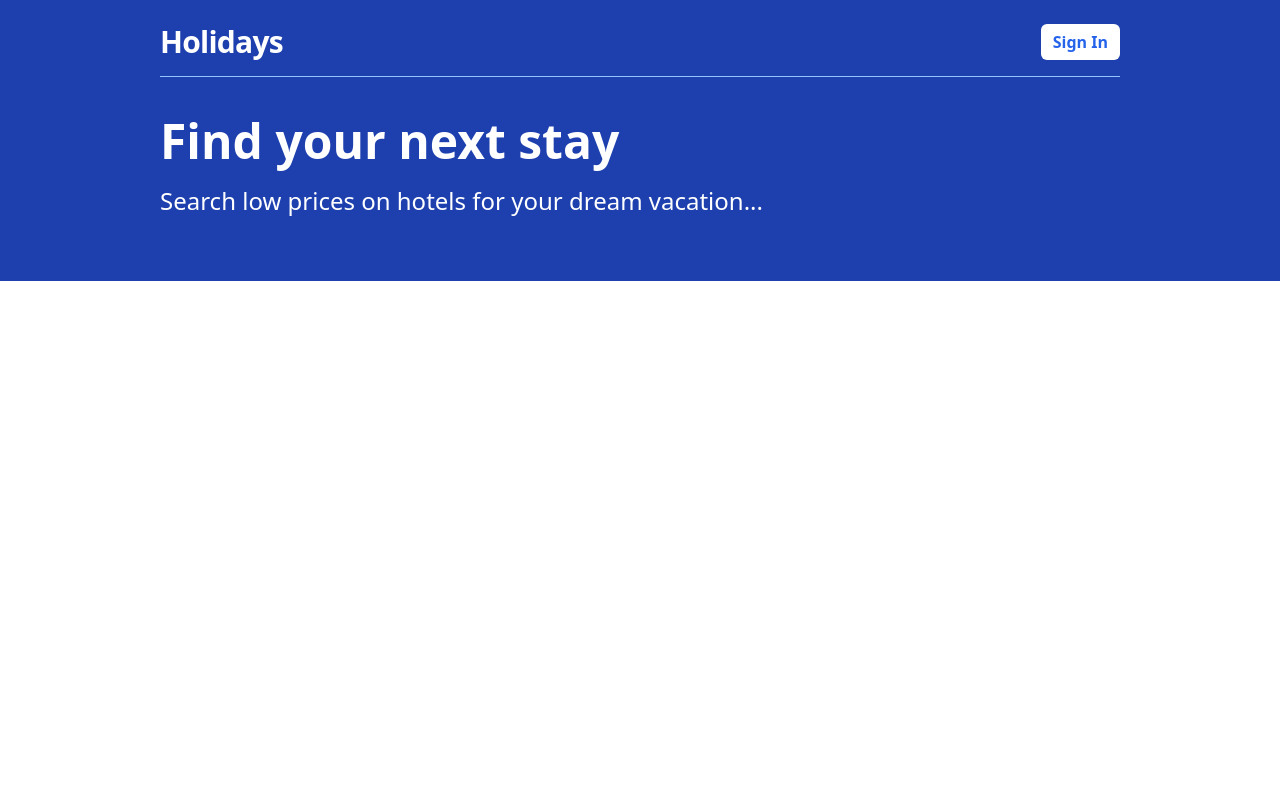
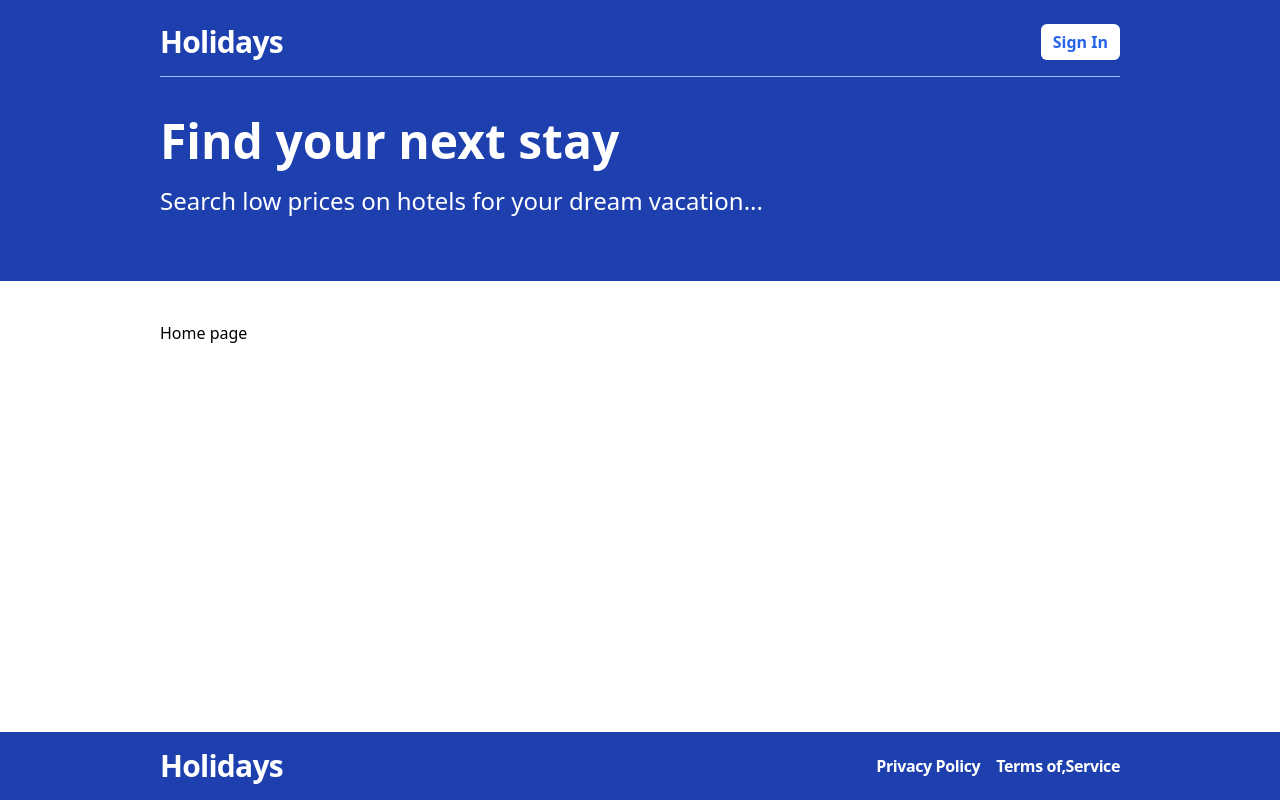
Before and after one commit to skp544/hotel-booking-app, a React (Vite) app in the folder client/: page / in a window 1280 px wide. Built offline with nearby package versions, Linux system fonts and the light colour scheme.

Commit message:
adding footer

```diff
--- a/client/src/App.tsx
+++ b/client/src/App.tsx
@@ -4,8 +4,22 @@
 const App = () => {
   return (
     <Routes>
-      <Route path="/" element={<Layout></Layout>} />
-      <Route path="search" element={<>SearchPage</>} />
+      <Route
+        path="/"
+        element={
+          <Layout>
+            <p>Home page</p>
+          </Layout>
+        }
+      />
+      <Route
+        path="/search"
+        element={
+          <Layout>
+            <p>Searchpage</p>
+          </Layout>
+        }
+      />
       <Route path="*" element={<Navigate to="/" />} />
     </Routes>
   );
--- a/client/src/Layout/Layout.tsx
+++ b/client/src/Layout/Layout.tsx
@@ -1,10 +1,16 @@
-import { Header, Hero } from "../components";
+import { Footer, Header, Hero } from "../components";
 
-const Layout = () => {
+interface Props {
+  children: React.ReactNode;
+}
+
+const Layout = ({ children }: Props) => {
   return (
     <div className=" flex flex-col min-h-screen">
       <Header />
       <Hero />
+      <div className=" container mx-auto py-10 flex-1">{children}</div>
+      <Footer />
     </div>
   );
 };
--- /dev/null
+++ b/client/src/components/Footer.tsx
@@ -0,0 +1,17 @@
+const Footer = () => {
+  return (
+    <div className=" bg-blue-800 py-4">
+      <div className=" container mx-auto flex justify-between items-center">
+        <span className=" text-3xl text-white font-bold tracking-tight">
+          Holidays
+        </span>
+        <span className=" text-white font-bold tracking-tight flex gap-4">
+          <p className=" cursor-pointer">Privacy Policy</p>
+          <p className=" cursor-pointer">Terms of,Service</p>
+        </span>
+      </div>
+    </div>
+  );
+};
+
+export default Footer;
--- a/client/src/components/index.ts
+++ b/client/src/components/index.ts
@@ -1,4 +1,5 @@
 import Header from "./Header";
 import Hero from "./Hero";
+import Footer from "./Footer";
 
-export { Header, Hero };
+export { Header, Hero, Footer };
```
